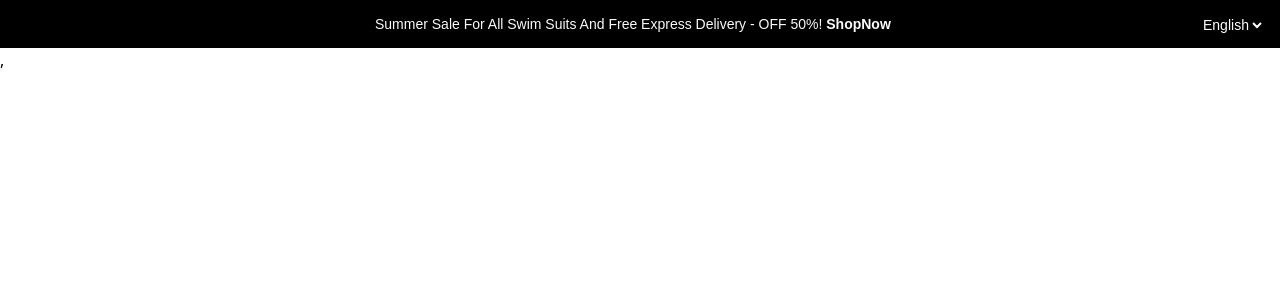
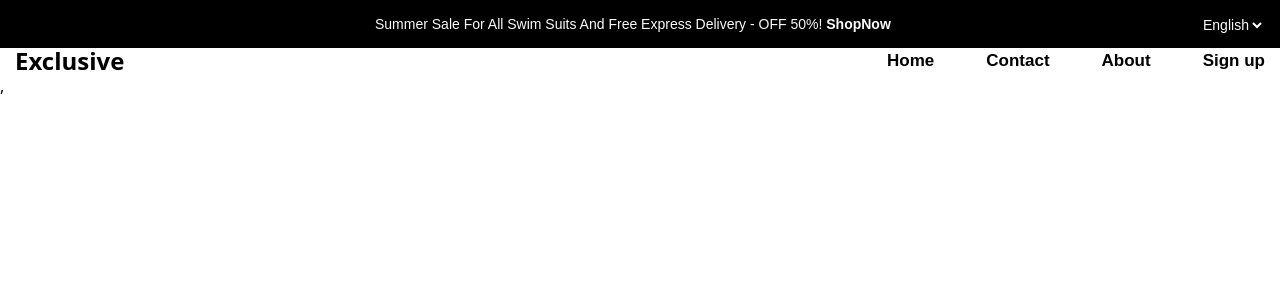
Before and after one commit to ankitahossain/Exclusive-Frontend, a React (Vite) app: page / in a window 1280 px wide. Shown: the top 300 px of the page. Built offline with nearby package versions, Linux system fonts and the light colour scheme.

Commit message:
navbar added

```diff
--- a/package.json
+++ b/package.json
@@ -13,6 +13,7 @@
     "@tailwindcss/vite": "^4.1.13",
     "react": "^19.1.1",
     "react-dom": "^19.1.1",
+    "react-icons": "^5.5.0",
     "react-router": "^7.9.2",
     "tailwindcss": "^4.1.13"
   },
--- a/src/App.jsx
+++ b/src/App.jsx
@@ -12,7 +12,7 @@ const App = () => {
 
      <Route path='/' element={<Root_Layout/>}>
 
-     <Route path="/home" element={<Home/>}/>
+     <Route path="/" element={<Home/>}/>
       <Route path="/about" element={<About/>} />
 
      </Route>
--- /dev/null
+++ b/src/commonComponents/Navbar.jsx
@@ -0,0 +1,71 @@
+import React from 'react'
+import { FaRegHeart } from "react-icons/fa";
+import { FaSearch } from "react-icons/fa";
+import { IoCartOutline } from "react-icons/io5";
+import { NavLink } from 'react-router';
+
+const navbar = () => {
+
+    const NavItem = [
+
+        {
+            id: 1,
+            name: "Home",
+
+        },
+        {
+            id: 2,
+            name: "Contact",
+
+        },
+        {
+            id: 3,
+            name: "About",
+
+        },
+        {
+            id: 4,
+            name: "Sign up",
+
+        }
+    ]
+
+    return (
+
+        <div>
+            <div className='navbar bg-transparent'>
+                <div className='container'>
+                    <div className='flex justify-between items-center'>
+                        <div className='leftwrapper'>
+                           <h2 className='text-[24px] leading-[24px] font-bold'>Exclusive</h2>
+                        </div>
+
+                        <div className='middlewrapper'>
+                            <ul className='flex gap-13 items-center'>
+                                {NavItem?.map((item) => (
+                                    <li key={item.id} className='font-poppins text-[17px] font-semibold '>
+                                        <NavLink
+                                            to="`/${item.name}`"
+                                            className={({ isActive, isPending }) =>
+                                                isPending ? "pending" : isActive ? "active" : ""
+                                            }
+                                        >
+                                           {item.name}
+                                        </NavLink>
+
+                                    </li>
+                                ))}
+                            </ul>
+                        </div>
+                    </div>
+
+                </div>
+            </div>
+        </div>
+
+
+
+    )
+}
+
+export default navbar
--- a/src/root_layout/RootLayout.jsx
+++ b/src/root_layout/RootLayout.jsx
@@ -1,10 +1,13 @@
 import React from 'react'
 import Header from '../commonComponents/Header'
+import Navbar from '../commonComponents/navbar'
+
 
 const Root_Layout = () => {
   return (
     <div>
       <Header/>
+      <Navbar/>
     </div>
   )
 }
```
Also changed, not shown: 1 other file (tests, documents, lock files or other folders).
